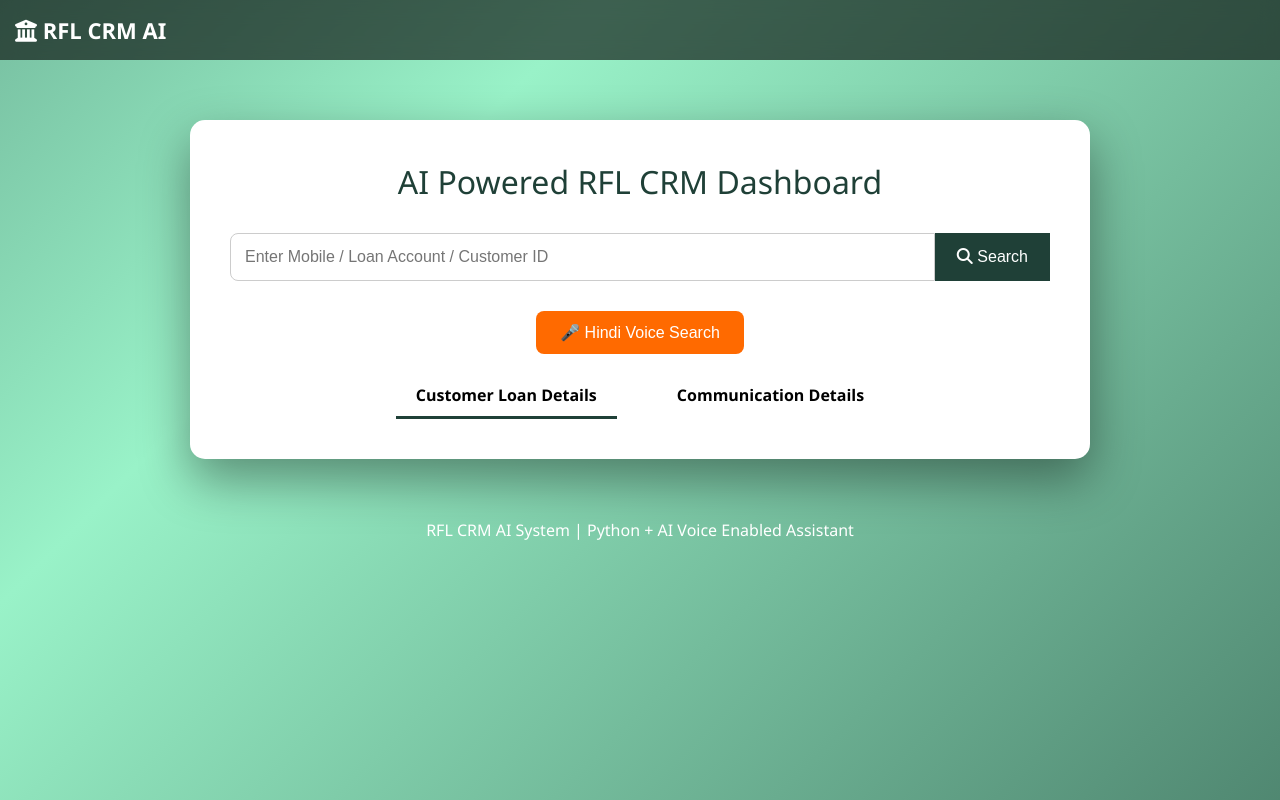
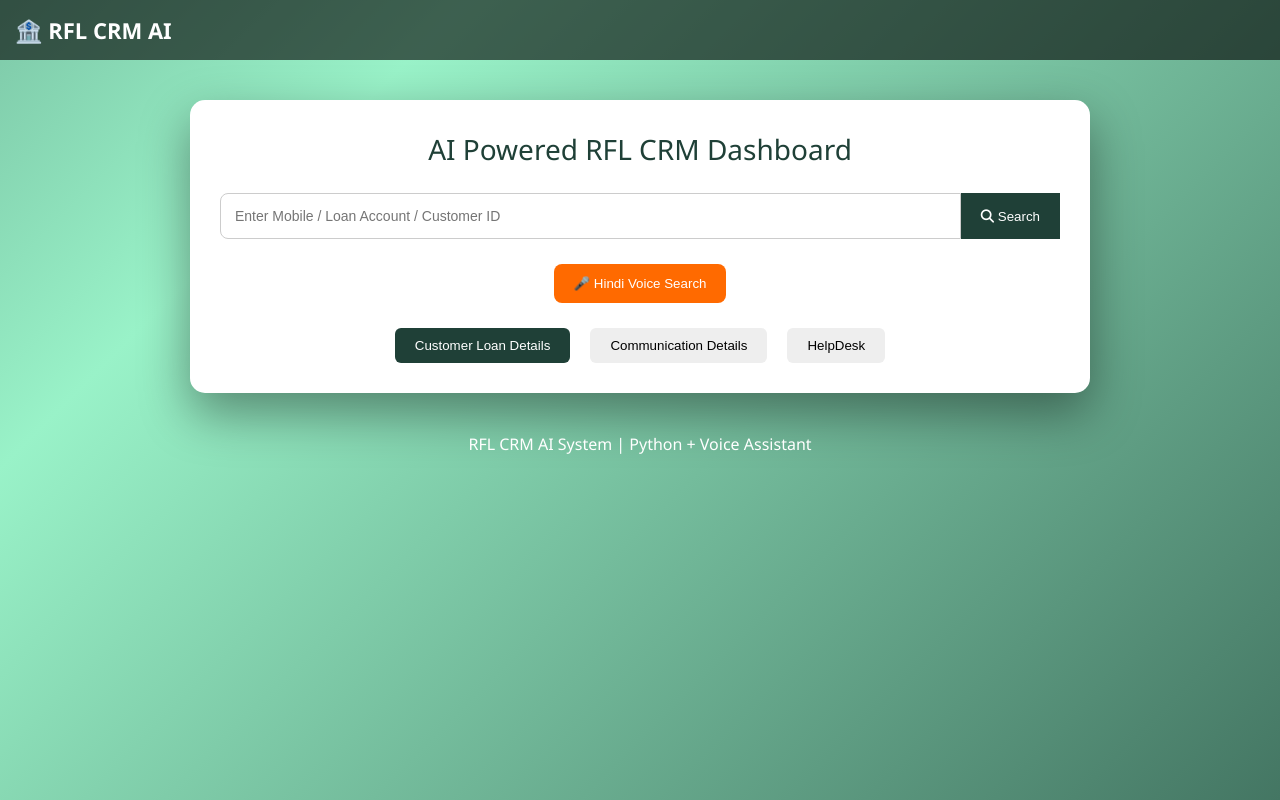
Before and after one commit to Achal1985/NBFC_CRM_V2, a Flask app: page / in a window 1280 px wide. Run offline with Flask 3, Linux system fonts and the light colour scheme; parts of the project's set-up code (start-up, migrations or seed data) failed here and were passed over.

Commit message:
Update index.html

```diff
--- a/templates/index.html
+++ b/templates/index.html
@@ -1,21 +1,19 @@
 <!DOCTYPE html>
 
 <html lang="en">
+<head>
 
-<head>
 <meta charset="UTF-8">
 <meta name="viewport" content="width=device-width, initial-scale=1.0">
 
-<title>RFL CRM AI Dashboard</title>
+<title>AI Powered RFL CRM Dashboard</title>
 
 <link rel="stylesheet"
 href="https://cdnjs.cloudflare.com/ajax/libs/font-awesome/6.5.0/css/all.min.css">
 
 <style>
 
-*{
-box-sizing:border-box;
-}
+*{box-sizing:border-box;}
 
 body{
 font-family:Segoe UI;
@@ -38,7 +36,6 @@ padding:15px;
 display:flex;
 justify-content:space-between;
 align-items:center;
-backdrop-filter:blur(10px);
 }
 
 .logo{
@@ -48,74 +45,73 @@ font-weight:bold;
 
 .container{
 max-width:900px;
-width:90%;
-margin:60px auto;
+width:95%;
+margin:40px auto;
 background:white;
-padding:40px;
+padding:30px;
 border-radius:15px;
 box-shadow:0 20px 50px rgba(0,0,0,0.4);
 text-align:center;
 }
 
 .title{
-font-size:32px;
-margin-bottom:30px;
+font-size:28px;
+margin-bottom:25px;
 color:#1f4037;
 }
 
 .search-box{
 display:flex;
-justify-content:center;
-margin-bottom:20px;
 width:100%;
+margin-bottom:15px;
 }
 
 .search-box input{
 flex:1;
 width:100%;
-min-width:0;
 padding:14px;
+border:1px solid #ccc;
 border-radius:8px 0 0 8px;
-border:1px solid #ccc;
-font-size:16px;
+font-size:14px;
 }
 
 .search-box button{
-padding:14px 22px;
+padding:14px 20px;
 border:none;
 background:#1f4037;
 color:white;
 cursor:pointer;
-font-size:16px;
 }
 
 .voice-btn{
 margin-top:10px;
-padding:12px 24px;
-border:none;
+padding:12px 20px;
 background:#ff6a00;
 color:white;
+border:none;
 border-radius:8px;
 cursor:pointer;
-font-size:16px;
 }
 
-.tab-header{
+.tabs{
 display:flex;
 justify-content:center;
-gap:40px;
-margin-top:20px;
-font-weight:bold;
+gap:20px;
+margin-top:25px;
+flex-wrap:wrap;
 }
 
-.tab{
+.tabs button{
+padding:10px 20px;
+border:none;
+background:#eee;
 cursor:pointer;
-padding:10px 20px;
-border-bottom:3px solid transparent;
+border-radius:6px;
 }
 
-.active-tab{
-border-bottom:3px solid #1f4037;
+.tabs button.active{
+background:#1f4037;
+color:white;
 }
 
 .result-grid{
@@ -125,60 +121,75 @@ gap:15px;
 margin-top:25px;
 }
 
-.crm-card{
-background:#ffffff;
-border-radius:12px;
+.card{
+background:white;
 padding:15px;
-box-shadow:0 6px 18px rgba(0,0,0,0.15);
-transition:0.3s;
+border-radius:10px;
+box-shadow:0 6px 15px rgba(0,0,0,0.2);
 text-align:left;
 }
 
-.crm-title{
-font-size:14px;
+.card-title{
+font-size:13px;
 color:#666;
 }
 
-.crm-value{
-font-size:18px;
+.card-value{
+font-size:17px;
 font-weight:bold;
 color:#1f4037;
 }
 
-.footer{
-margin-top:50px;
-text-align:center;
-color:white;
-padding-bottom:30px;
+.chat-box{
+height:260px;
+overflow:auto;
+border:1px solid #ccc;
+border-radius:8px;
+padding:10px;
+background:#fafafa;
+margin-top:15px;
 }
 
-/* MOBILE FIX */
+.chat-input{
+display:flex;
+margin-top:10px;
+}
 
-@media (max-width:768px){
+.chat-input input{
+flex:1;
+padding:10px;
+border:1px solid #ccc;
+border-radius:6px 0 0 6px;
+}
 
-.container{
-padding:25px;
+.chat-input button{
+padding:10px 15px;
+background:#1f4037;
+border:none;
+color:white;
+border-radius:0 6px 6px 0;
 }
+
+.footer{
+margin-top:40px;
+color:white;
+text-align:center;
+}
+
+@media(max-width:768px){
 
 .search-box{
 flex-direction:column;
-width:100%;
 }
 
 .search-box input{
-width:100%;
-font-size:13px;
 border-radius:8px;
 margin-bottom:10px;
-}
-
-.search-box input::placeholder{
-font-size:13px;
+font-size:14px;
 }
 
 .search-box button{
 border-radius:8px;
-width:100%;
 }
 
 .voice-btn{
@@ -194,9 +205,7 @@ width:100%;
 <body>
 
 <div class="navbar">
-<div class="logo">
-<i class="fa-solid fa-building-columns"></i> RFL CRM AI
-</div>
+<div class="logo">🏦 RFL CRM AI</div>
 </div>
 
 <div class="container">
@@ -204,199 +213,258 @@ width:100%;
 <div class="title">AI Powered RFL CRM Dashboard</div>
 
 <div class="search-box">
-<input id="search" placeholder="Enter Mobile / Loan Account / Customer ID">
+
+<input id="search"
+placeholder="Enter Mobile / Loan Account / Customer ID">
 
 <button onclick="searchCRM()">
 <i class="fa fa-search"></i> Search
 </button>
+
 </div>
 
-<button class="voice-btn" onclick="startVoice()">🎤 Hindi Voice Search</button>
+<button class="voice-btn" onclick="startVoice()">
+🎤 Hindi Voice Search
+</button>
 
-<div class="tab-header">
-<div id="tabCustomer" class="tab active-tab" onclick="showCustomer()">Customer Loan Details</div>
-<div id="tabComm" class="tab" onclick="showCommunication()">Communication Details</div>
+<div class="tabs">
+
+<button id="tabCustomer" class="active" onclick="showCustomer()">Customer Loan Details</button>
+
+<button id="tabCommunication" onclick="showCommunication()">Communication Details</button>
+
+<button id="tabHelp" onclick="showHelpDesk()">HelpDesk</button>
+
 </div>
 
 <div id="result"></div>
 
+<div id="helpdesk" style="display:none">
+
+<div class="chat-box" id="chatBox"></div>
+
+<div class="chat-input">
+
+<input id="chatInput" placeholder="Ask HelpDesk...">
+
+<button onclick="sendChat()">Send</button>
+
+</div>
+
+</div>
+
 </div>
 
 <div class="footer">
-RFL CRM AI System | Python + AI Voice Enabled Assistant
+RFL CRM AI System | Python + Voice Assistant
 </div>
 
 <script>
 
-/* YOUR ORIGINAL JS CODE — UNCHANGED */
+let customerData={}
+let communicationData={}
 
-let voices=[];
-let isSpeaking=false;
+/* TAB HIGHLIGHT FUNCTION */
 
-let customerData={};
-let communicationData={};
+function activateTab(tabId){
 
-window.speechSynthesis.onvoiceschanged=()=>{
-voices=speechSynthesis.getVoices();
-};
+document.querySelectorAll(".tabs button").forEach(btn=>{
+btn.classList.remove("active")
+})
 
-function speak(text){
-
-const speech = new SpeechSynthesisUtterance(text);
-speech.lang="hi-IN";
-
-let voice = speechSynthesis.getVoices().find(v=>v.lang==="hi-IN");
-
-if(voice){
-speech.voice=voice;
-}
-
-speech.rate=0.9;
-
-speechSynthesis.speak(speech);
+document.getElementById(tabId).classList.add("active")
 
 }
 
-function renderCards(data){
-
-let html='<div class="result-grid">';
-
-for(let key in data){
-
-html+=`
-<div class="crm-card">
-<div class="crm-title">${key}</div>
-<div class="crm-value">${data[key]}</div>
-</div>
-`;
-
-}
-
-html+='</div>';
-
-document.getElementById("result").innerHTML=html;
-
-}
-
-function showCustomer(){
-
-document.getElementById("tabCustomer").classList.add("active-tab");
-document.getElementById("tabComm").classList.remove("active-tab");
-
-renderCards(customerData);
-
-}
-
-function showCommunication(){
-
-document.getElementById("tabComm").classList.add("active-tab");
-document.getElementById("tabCustomer").classList.remove("active-tab");
-
-renderCards(communicationData);
-
-}
+/* SEARCH FUNCTION */
 
 function searchCRM(){
 
-let query=document.getElementById("search").value;
+let query=document.getElementById("search").value.trim()
+
+if(query===""){
+alert("Please enter Mobile / Loan Account / Customer ID")
+return
+}
 
 fetch("/search",{
 method:"POST",
 headers:{
 "Content-Type":"application/x-www-form-urlencoded"
 },
-body:"query="+query
+body:"query="+encodeURIComponent(query)
 })
-.then(res=>res.json())
+
+.then(response=>response.json())
+
 .then(data=>{
 
 if(data.Message){
+document.getElementById("result").innerHTML="<h3>"+data.Message+"</h3>"
+return
+}
 
-document.getElementById("result").innerHTML=data.Message;
-speak(data.Message);
-return;
+customerData={
+
+"Customer Name":data["Customer Name"],
+"Customer ID":data["Customer ID"],
+"Mobile":data["Mobile"],
+"Loan Account Number":data["Loan Account Number"],
+"Loan Amount":data["Loan Amount"],
+"Principal Outstanding":data["Principal Outstanding"],
+"Interest Outstanding":data["Interest Outstanding"],
+"Charges Outstanding":data["Charges Outstanding"],
+"Interest Rate":data["Interest Rate"],
+"EMI Amount":data["E M I Amount"],
+"Loan Status":data["Loan Status"]
 
 }
 
-customerData={};
-communicationData={};
+communicationData={
+
+"Address":data["Address"],
+"City":data["City"],
+"State":data["State"],
+"Pincode":data["Pincode"],
+"Email ID":data["Email ID"],
+"GST Number":data["GST Number"]
+
+}
+
+showCustomer()
+
+if(data.voice){
+speak(data.voice)
+}
+
+})
+
+}
+
+/* TAB FUNCTIONS */
+
+function showCustomer(){
+
+activateTab("tabCustomer")
+
+document.getElementById("helpdesk").style.display="none"
+
+renderCards(customerData)
+
+}
+
+function showCommunication(){
+
+activateTab("tabCommunication")
+
+document.getElementById("helpdesk").style.display="none"
+
+renderCards(communicationData)
+
+}
+
+function showHelpDesk(){
+
+activateTab("tabHelp")
+
+document.getElementById("result").innerHTML=""
+
+document.getElementById("helpdesk").style.display="block"
+
+}
+
+/* CARD RENDER */
+
+function renderCards(data){
+
+let html='<div class="result-grid">'
 
 for(let key in data){
 
-if(key=="voice") continue;
-
-if(
-key=="Address" ||
-key=="City" ||
-key=="State" ||
-key=="Pincode" ||
-key=="Email ID" ||
-key=="GST Number"
-){
-communicationData[key]=data[key];
-}
-else{
-customerData[key]=data[key];
-}
+html+=`
+<div class="card">
+<div class="card-title">${key}</div>
+<div class="card-value">${data[key]}</div>
+</div>
+`
 
 }
 
-showCustomer();
+html+='</div>'
 
-if(data.voice){
-speak(data.voice);
-}
-
-});
+document.getElementById("result").innerHTML=html
 
 }
 
+/* CHATBOT */
+
+function sendChat(){
+
+let input=document.getElementById("chatInput").value
+
+if(!input) return
+
+let box=document.getElementById("chatBox")
+
+box.innerHTML+=`<div><b>You:</b> ${input}</div>`
+
+box.innerHTML+=`<div><b>Bot:</b> CRM HelpDesk received your query.</div>`
+
+document.getElementById("chatInput").value=""
+
+box.scrollTop=box.scrollHeight
+
+}
+
+/* SPEAK */
+
+function speak(text){
+
+const speech=new SpeechSynthesisUtterance(text)
+speech.lang="hi-IN"
+
+speechSynthesis.speak(speech)
+
+}
+
+/* VOICE SEARCH */
+
 function startVoice(){
 
-if(isSpeaking){
-return;
-}
+const SpeechRecognition=
+window.SpeechRecognition || window.webkitSpeechRecognition
 
-const SpeechRecognition=window.SpeechRecognition || window.webkitSpeechRecognition;
+const recognition=new SpeechRecognition()
 
-if(!SpeechRecognition){
-alert("Use Google Chrome");
-return;
-}
+recognition.lang="hi-IN"
 
-const recognition=new SpeechRecognition();
-
-recognition.lang="hi-IN";
-recognition.continuous=false;
-recognition.interimResults=false;
-
-speak("कृपया मोबाइल नंबर, लोन अकाउंट नंबर या कस्टमर आईडी बोलिए");
+speak("कृपया मोबाइल नंबर, लोन अकाउंट नंबर या कस्टमर आईडी बोलिए")
 
 setTimeout(()=>{
-recognition.start();
-},2000);
+recognition.start()
+},2000)
 
 recognition.onresult=function(event){
 
-let transcript=event.results[0][0].transcript;
+let transcript=event.results[0][0].transcript
 
-const hindiNums=['०','१','२','३','४','५','६','७','८','९'];
+const hindiNums=['०','१','२','३','४','५','६','७','८','९']
 
 for(let i=0;i<10;i++){
-transcript=transcript.replace(new RegExp(hindiNums[i],'g'),i);
+transcript=transcript.replace(new RegExp(hindiNums[i],'g'),i)
 }
 
-transcript=transcript.replace(/\s+/g,'');
-transcript=transcript.toUpperCase();
-transcript=transcript.replace(/[^A-Z0-9]/g,'');
+transcript=transcript.replace(/\s+/g,'')
+transcript=transcript.toUpperCase()
+transcript=transcript.replace(/[^A-Z0-9]/g,'')
 
-document.getElementById("search").value=transcript;
+document.getElementById("search").value=transcript
 
-recognition.stop();
+recognition.stop()
 
-searchCRM();
+searchCRM()
 
-};
+}
 
 }
 
```
